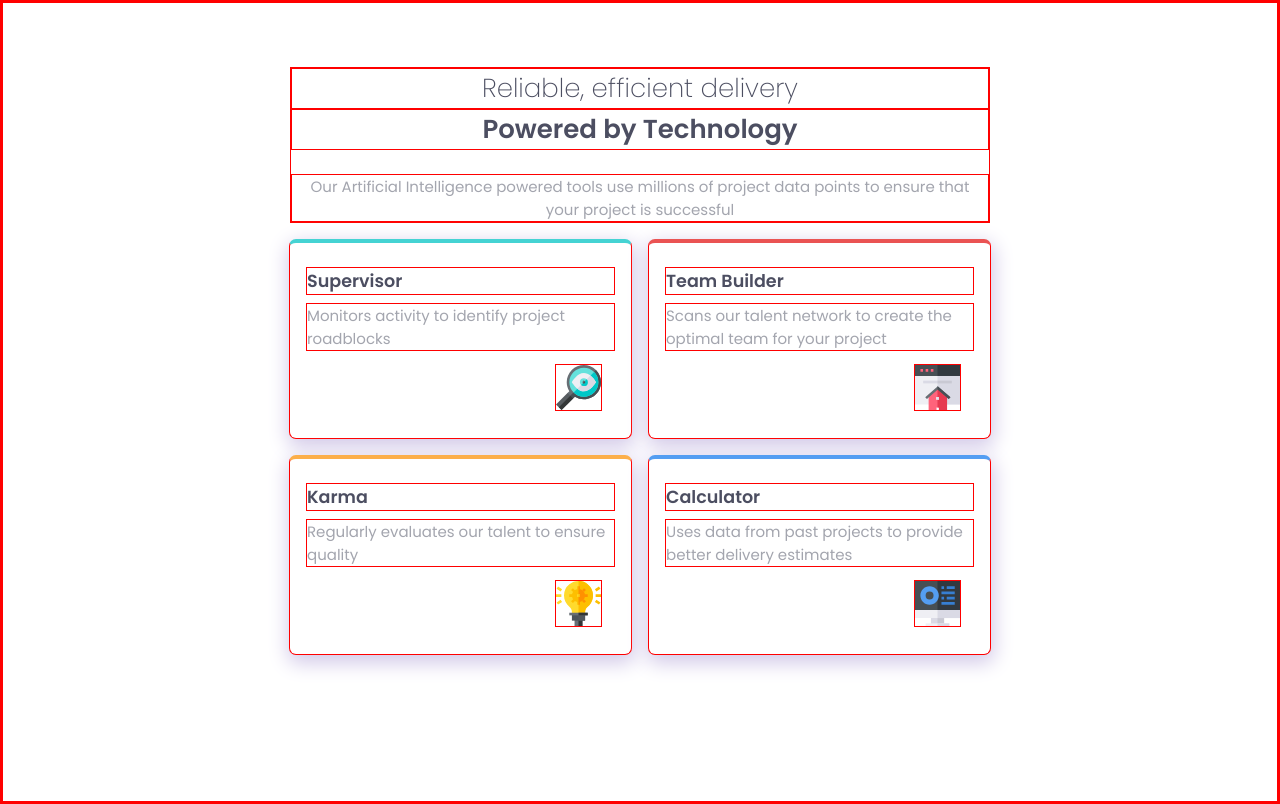
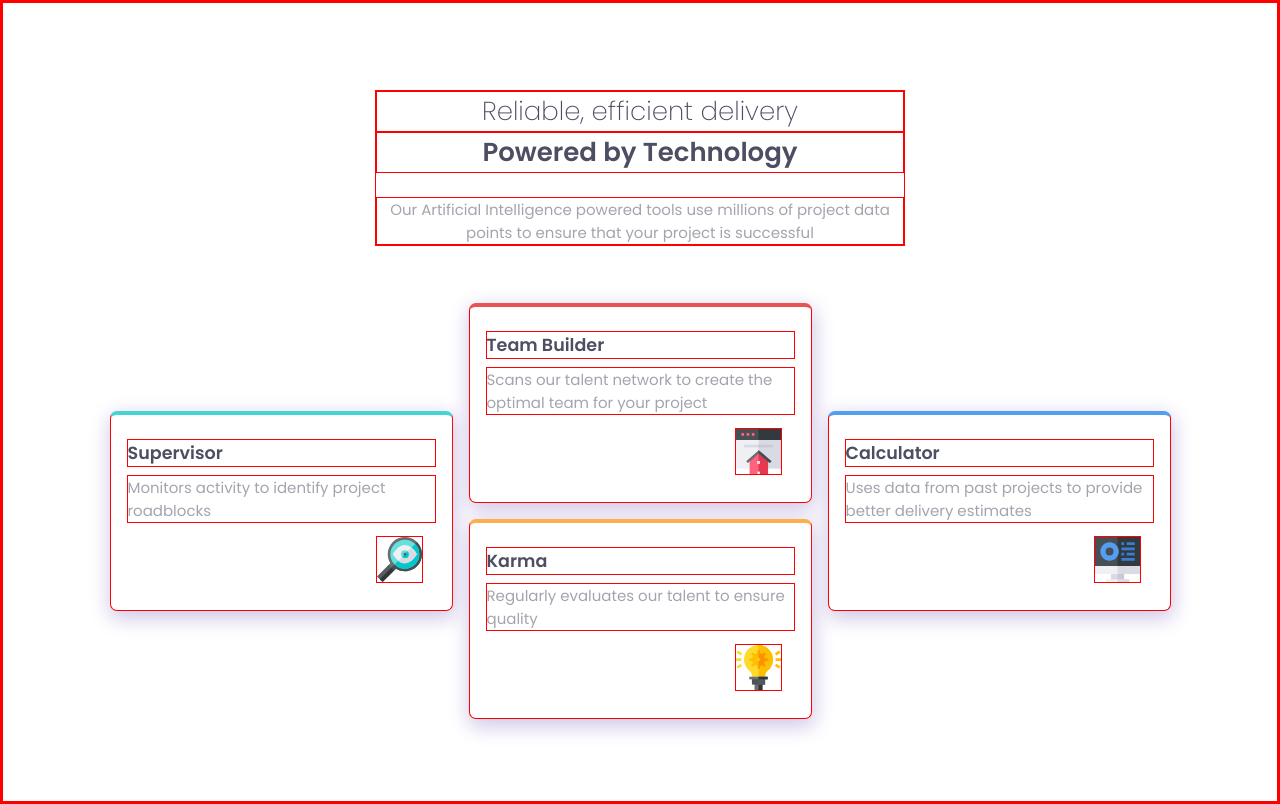
Before and after one commit to BalazsBanfi/FEM-12-Four-card-feature, a plain HTML site: page index.html in a window 1280 px wide. Drawn offline with Linux system fonts and the light colour scheme.

Commit message:
set media query min 1125px

```diff
--- a/style.css
+++ b/style.css
@@ -45,7 +45,7 @@ main {
 ***Title section***
 *******************/
 .title {
-  width: clamp(343px, 70%, 700px);
+  width: clamp(343px, 70%, 530px);
   color: var(--vdBlue);
   text-align: center;
 }
@@ -95,7 +95,6 @@ h2 {
   right: 13px;
 }
 
-
 .lBlue {
   border-top: 4px solid var(--cyan);
 }
@@ -140,5 +139,35 @@ h2 {
   .dBlue {
     justify-self: start;
   }
+}
 
+@media screen and (min-width: 1125px) {
+  main {
+    grid-template: 2fr repeat(4, 1fr) / 1fr min-content 1fr;
+  }
+
+  .title {
+    grid-column: 1 / 4;
+  }
+  .lBlue {
+    grid-row: 3 / 5;
+    justify-self: end;
+  }
+
+  .red {
+    grid-row: 2 / 4;
+    justify-self: center;
+    align-self: flex-end;
+  }
+
+  .orange {
+    grid-row: 4 / 6;
+    justify-self: center;
+    align-self: flex-start;
+  }
+
+  .dBlue {
+    grid-row: 3 / 5;
+    justify-self: start;
+  }
 }
```
